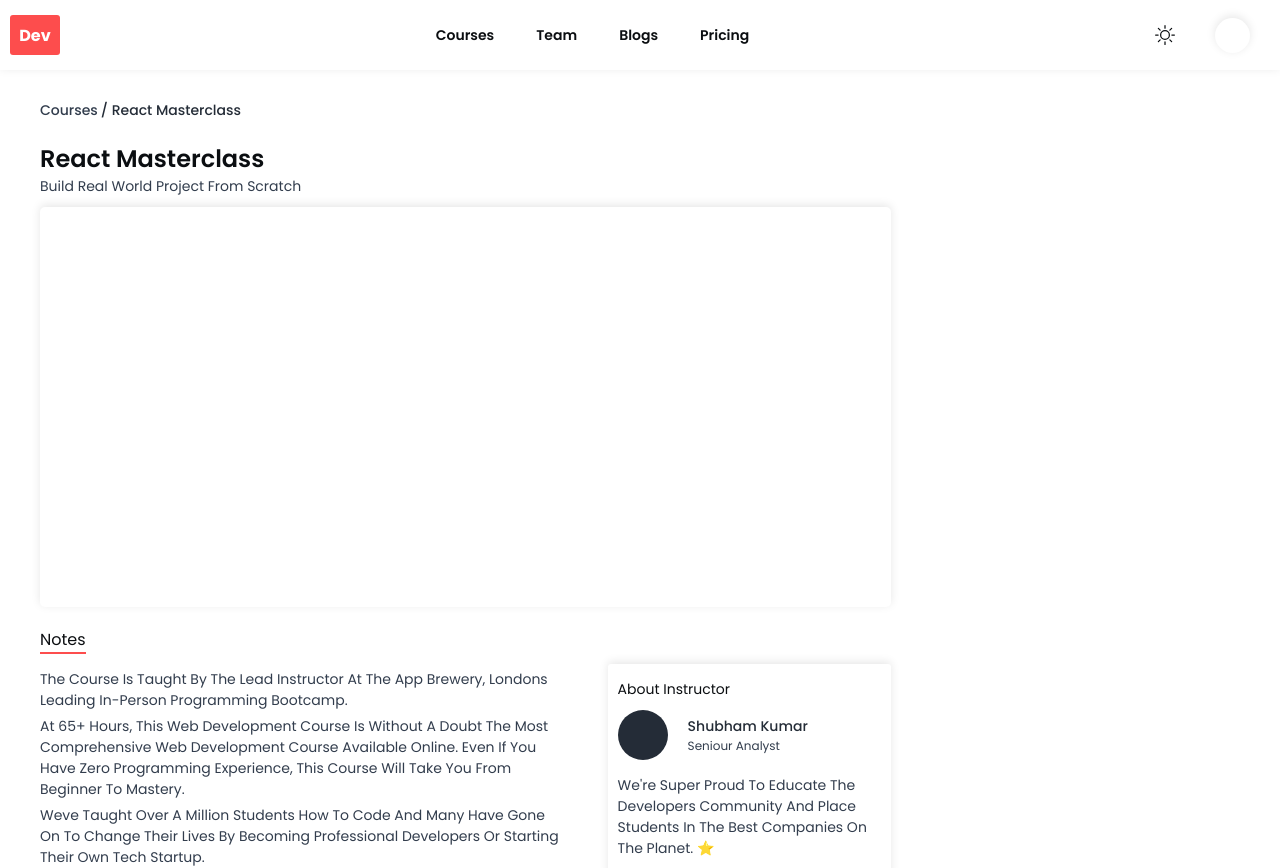
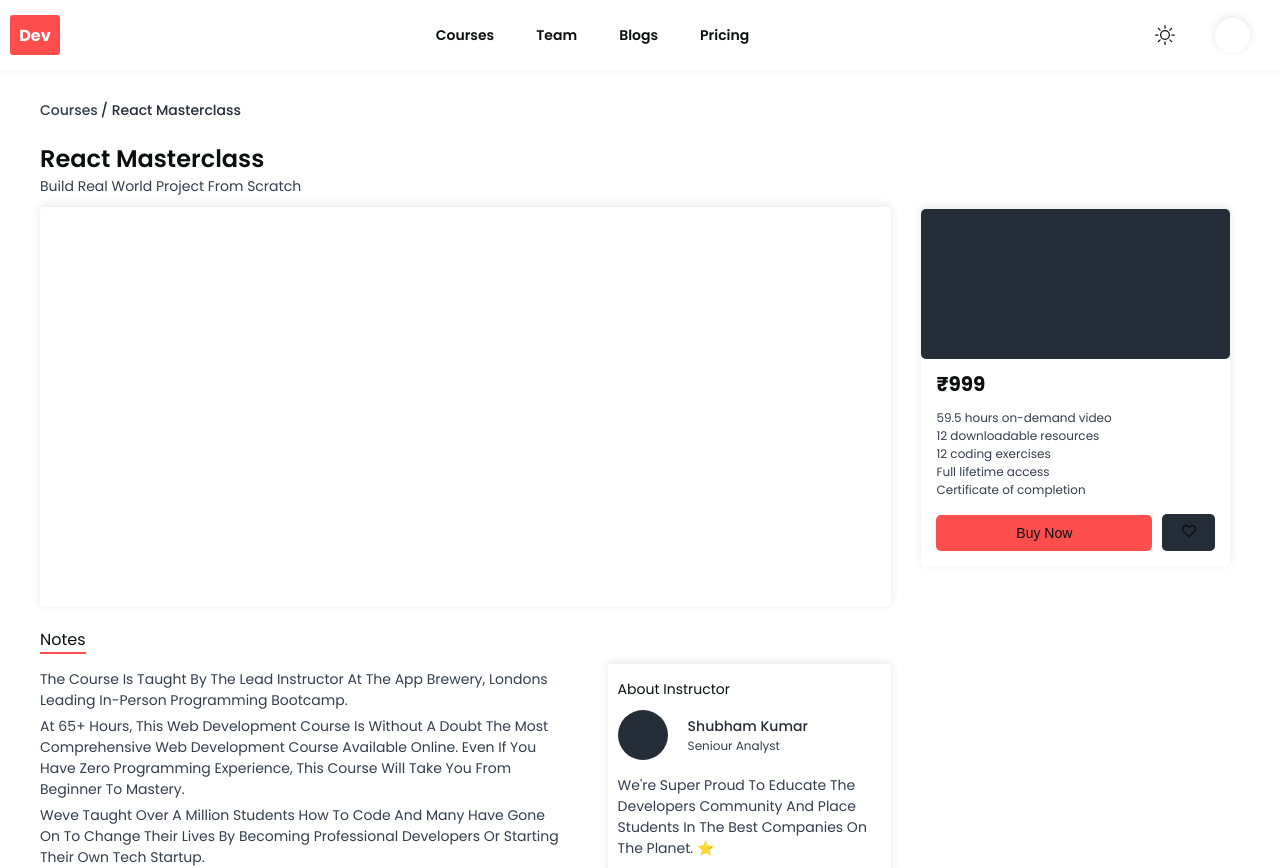
Before and after one commit to Shubhofficial1/devbattle-frontend, a React (Create React App) app in the folder frontend/: page /courses/1 in a window 1280 px wide. Shown: the top 868 px of the page. Built offline with nearby package versions, Linux system fonts and the light colour scheme.

Commit message:
Worked on Purchase card

```diff
--- a/frontend/src/screens/CourseDetailsScreen/CourseDetailsScreen.css
+++ b/frontend/src/screens/CourseDetailsScreen/CourseDetailsScreen.css
@@ -142,22 +142,71 @@
 }
 
 .course__outline {
-  height: 350px;
+  height: fit-content;
   background-color: var(--CARD);
   border-radius: var(--border-radius-5);
   margin: 78px 20px 20px 20px;
-  overflow: hidden;
+  box-shadow: var(--box-shadow);
 }
 
-.course__outline h1 {
-  padding: 15px;
-  background-color: var(--CARD);
-  margin: 2px 0px;
+.course__outline__price {
+  font-size: 20px;
+  margin: 10px 15px;
+}
+
+.course__outline__includes {
+  font-size: 12px;
+  color: var(--text-dark-light);
+  padding:  0px 15px;
+}
+
+.course__video__container {
+  display: flex;
+  flex-direction: column;
+  height: 150px;
+  background-color: var(--text-dark);
+  border-radius: var(--border-radius-5);
+}
+
+.course__purchase__container {
+  margin:  15px;
+  display: flex;
+  align-items: center;
+}
+
+.course__buy__button {
+  flex: 6;
+  border: none;
+  outline: none;
+  padding: 10px;
+  background-color: var(--accent);
+  color: var(--text-color);
+  font-size: 14px;
+  font-weight: 400;
+  border-radius: var(--border-radius-5);
   cursor: pointer;
-  border-radius: var(--border-radius-3);
+}
+
+.course__buy__button:hover {
+  background-color: var(--accent-light);
+}
+
+.course__wishlist__button {
+  flex: 1;
+  border: none;
+  outline: none;
+  padding: 10px;
+  background-color: var(--text-dark);
+  color: var(--text-color);
   font-size: 14px;
   font-weight: 500;
-  color: var(--text-dark-light);
+  border-radius: var(--border-radius-5);
+  cursor: pointer;
+  margin-left: 10px;
+}
+
+.course__wishlist__button:hover {
+  background-color: var(--text-dark-light);
 }
 
 @media screen and (max-width: 700px) {
@@ -169,8 +218,12 @@
     grid-template-columns: 1fr;
   }
 
+  .notes {
+    padding-right: 0px;
+  }
+
   .course__author__container {
-    margin-top: 20px;
+    margin-top: 50px;
   }
 }
 
--- a/frontend/src/screens/CourseDetailsScreen/CourseDetailsScreen.js
+++ b/frontend/src/screens/CourseDetailsScreen/CourseDetailsScreen.js
@@ -3,6 +3,7 @@ import './CourseDetailsScreen.css'
 import { useNavigate } from 'react-router-dom'
 import { useParams } from 'react-router-dom'
 import courses from '../../Data/Courses'
+import { FaRegHeart } from 'react-icons/fa'
 
 const CourseDetailsScreen = () => {
   const { id } = useParams()
@@ -15,9 +16,6 @@ const CourseDetailsScreen = () => {
   }
   return (
     <div className='course__details__container'>
-      {/* <button onClick={handleBackClick} className='back-btn'>
-        Go Back
-      </button> */}
       <div className='course__link'>
         <span className='course__course__link' onClick={handleBackClick}>
           Courses
@@ -27,13 +25,6 @@ const CourseDetailsScreen = () => {
 
       <div className='details__container'>
         <div className='course__details'>
-          {/* <div className='course__link'>
-            <span className='course__course__link' onClick={handleBackClick}>
-              Courses
-            </span>
-            <span className='course__course__current'>/ {course.name}</span>
-          </div> */}
-
           <div className='course__overview'>
             <h1>{course.name}</h1>
             <p>{course.description}</p>
@@ -67,12 +58,23 @@ const CourseDetailsScreen = () => {
           </div>
         </div>
         <div className='course__outline'>
-          {/* {course.content.map((cont) => (
-            <h1>{cont.sectionTitle}</h1>
-          ))} */}
+          <div className='course__video__container'></div>
+          <h1 className='course__outline__price'>₹{course.price}</h1>
+          <p className='course__outline__includes'>
+            59.5 hours on-demand video
+          </p>
+          <p className='course__outline__includes'>12 downloadable resources</p>
+          <p className='course__outline__includes'>12 coding exercises</p>
+          <p className='course__outline__includes'>Full lifetime access</p>
+          <p className='course__outline__includes'>Certificate of completion</p>
+          <div className='course__purchase__container'>
+            <button className='course__buy__button noselect'>Buy Now</button>
+            <button className='course__wishlist__button noselect'>
+              <FaRegHeart />
+            </button>
+          </div>
         </div>
       </div>
-      {/* <pre>{JSON.stringify(course, null, 3)}</pre> */}
     </div>
   )
 }
```
